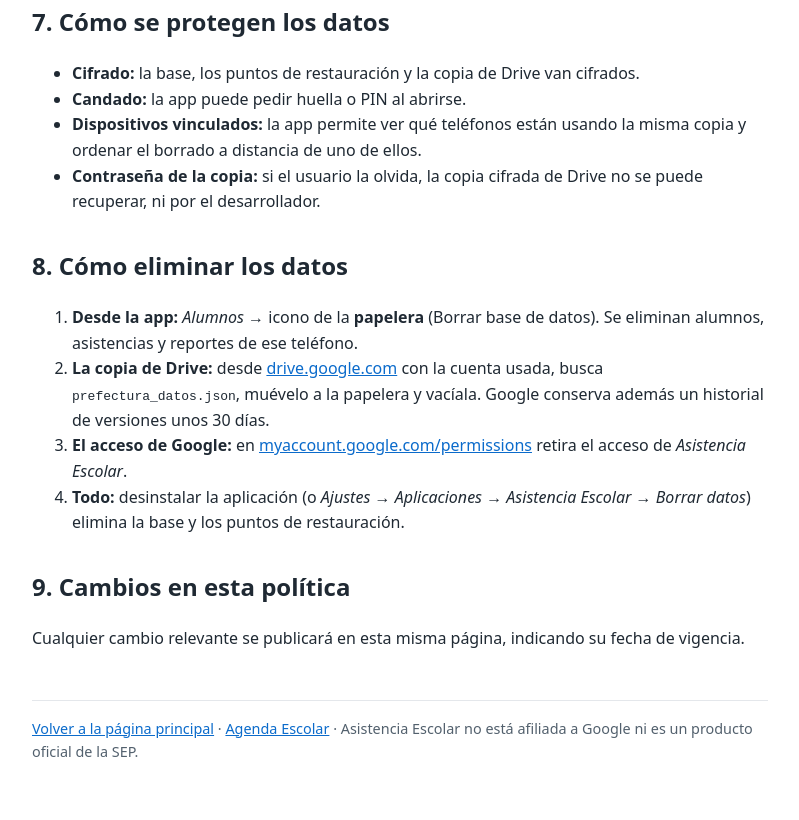
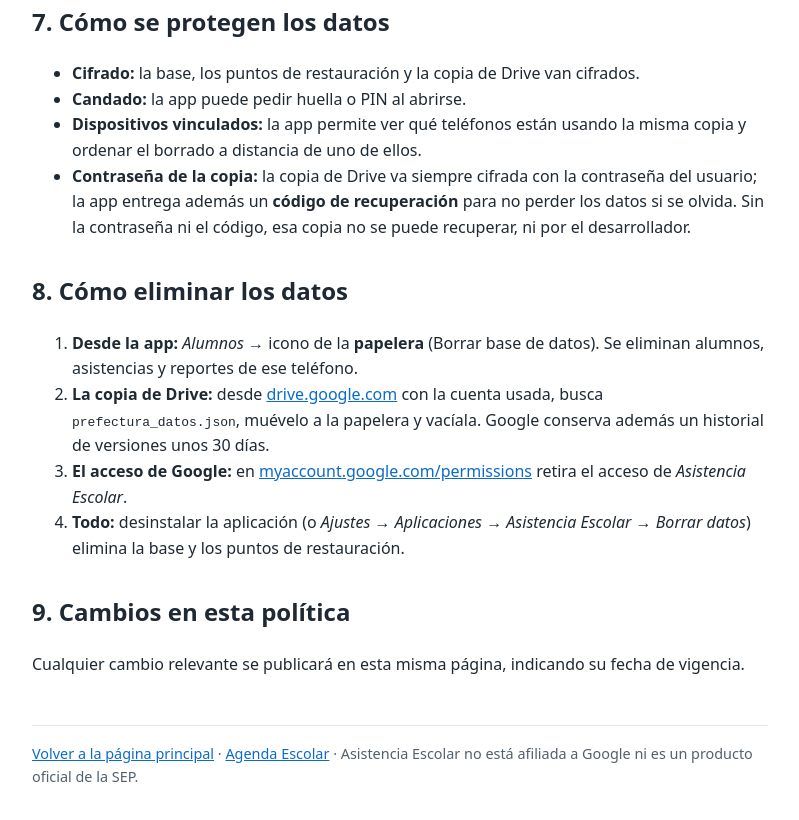
Before and after one commit to JesPezz/Agenda-Escolar-web, a plain HTML site: page prefectura/privacidad.html in a window 1280 px wide. Shown: the part 1915-2735 px from the top of the page, without its empty margins (240-1039 px from the left). Drawn offline with Linux system fonts and the light colour scheme.

Commit message:
Asistencia Escolar: la copia de Drive siempre va cifrada y con codigo de recuperacion

```diff
--- a/prefectura/privacidad.html
+++ b/prefectura/privacidad.html
@@ -114,8 +114,10 @@
   <li><strong>Candado:</strong> la app puede pedir huella o PIN al abrirse.</li>
   <li><strong>Dispositivos vinculados:</strong> la app permite ver qué teléfonos están usando
       la misma copia y ordenar el borrado a distancia de uno de ellos.</li>
-  <li><strong>Contraseña de la copia:</strong> si el usuario la olvida, la copia cifrada de
-      Drive no se puede recuperar, ni por el desarrollador.</li>
+  <li><strong>Contraseña de la copia:</strong> la copia de Drive va siempre cifrada con la
+      contraseña del usuario; la app entrega además un <strong>código de recuperación</strong>
+      para no perder los datos si se olvida. Sin la contraseña ni el código, esa copia no se
+      puede recuperar, ni por el desarrollador.</li>
 </ul>
 
 <h2>8. Cómo eliminar los datos</h2>
```
